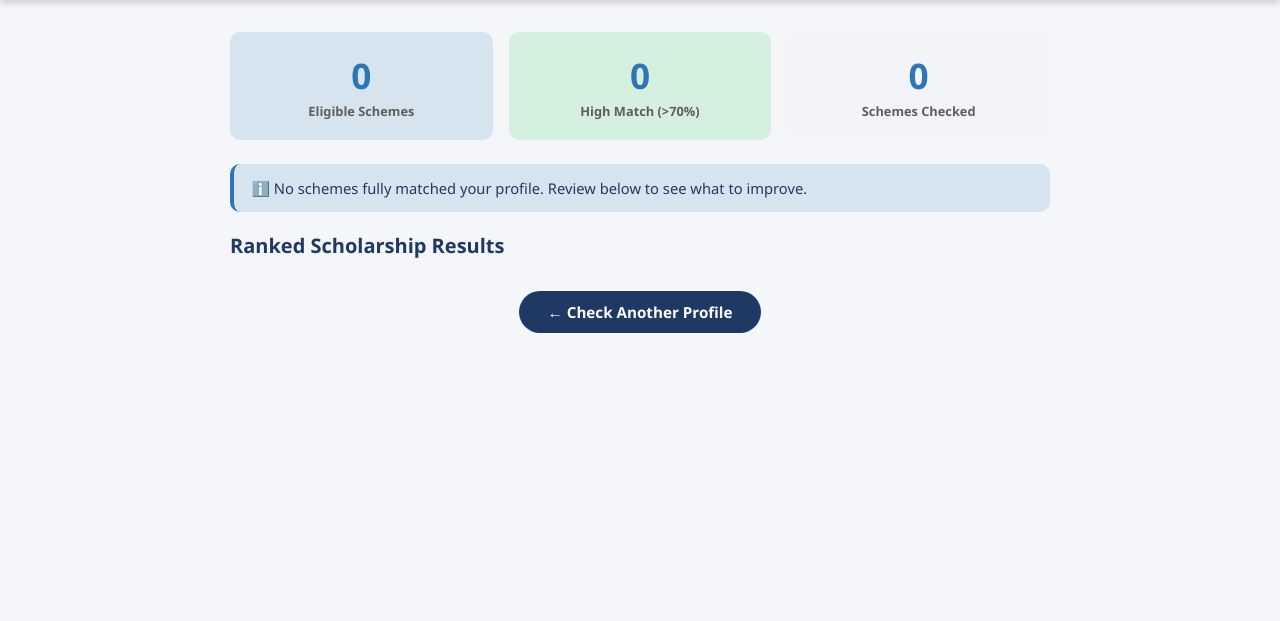
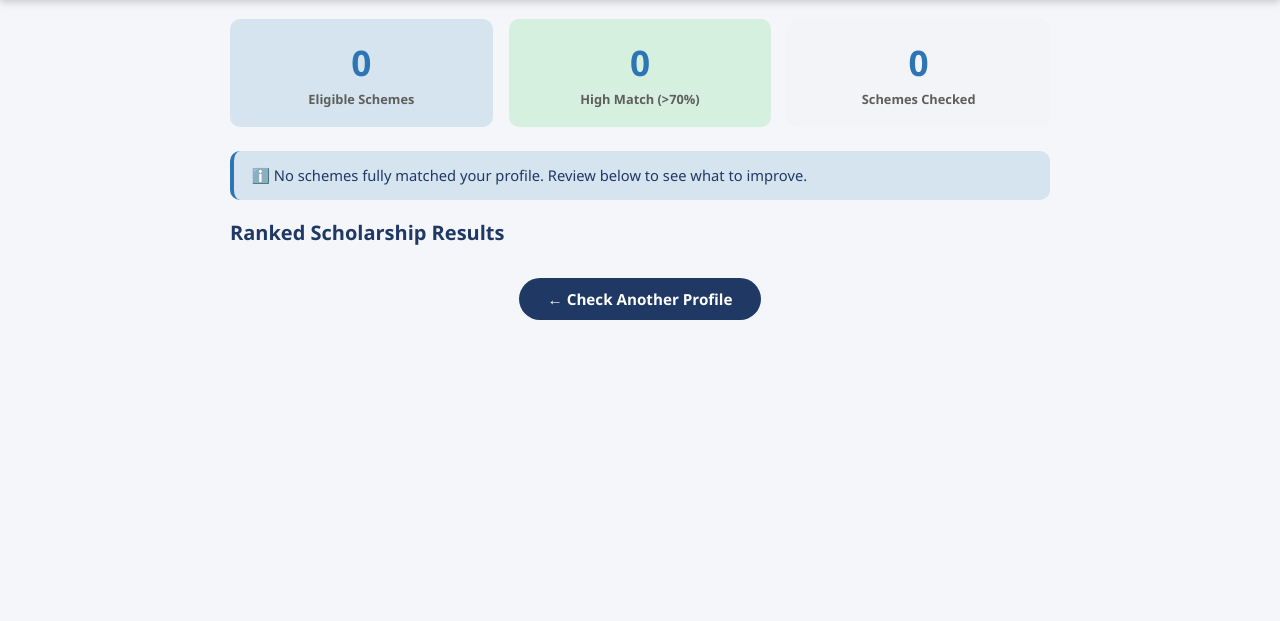
Before and after one commit to IsmailMunsir/scholarship_predictor, a Flask app: page /results in a window 1280 px wide. Shown: the part 58-679 px from the top of the page. Run offline with Flask 3, Linux system fonts and the light colour scheme.

Commit message:
Fix navbar gap on profile and results pages
Co-Authored-By: Claude Sonnet 4.6 <noreply@anthropic.com>
Claude-Session: https://claude.ai/code/session_01XmQkrBgtM4V6aKx35cvwjz

```diff
--- a/static/css/style.css
+++ b/static/css/style.css
@@ -563,8 +563,8 @@ body {
 /* â”€â”€ Results page â”€â”€â”€â”€â”€â”€â”€â”€â”€â”€â”€â”€â”€â”€â”€â”€â”€â”€â”€â”€â”€â”€â”€â”€â”€â”€â”€â”€â”€â”€ */
 .results-page {
   max-width: 860px;
-  margin: 2rem auto;
-  padding: 0 1.25rem 3rem;
+  margin: 0 auto;
+  padding: 1.2rem 1.25rem 3rem;
 }
 .stat-row {
   display: grid;
@@ -1075,8 +1075,8 @@ body.auth-page {
 /* â”€â”€ Profile page â”€â”€â”€â”€â”€â”€â”€â”€â”€â”€â”€â”€â”€â”€â”€â”€â”€â”€â”€â”€â”€â”€â”€â”€â”€â”€â”€â”€â”€â”€ */
 .profile-page {
   max-width: 860px;
-  margin: 2rem auto;
-  padding: 0 1.25rem 3rem;
+  margin: 0 auto;
+  padding: 1.2rem 1.25rem 3rem;
 }
 .profile-header {
   display: flex;
```
